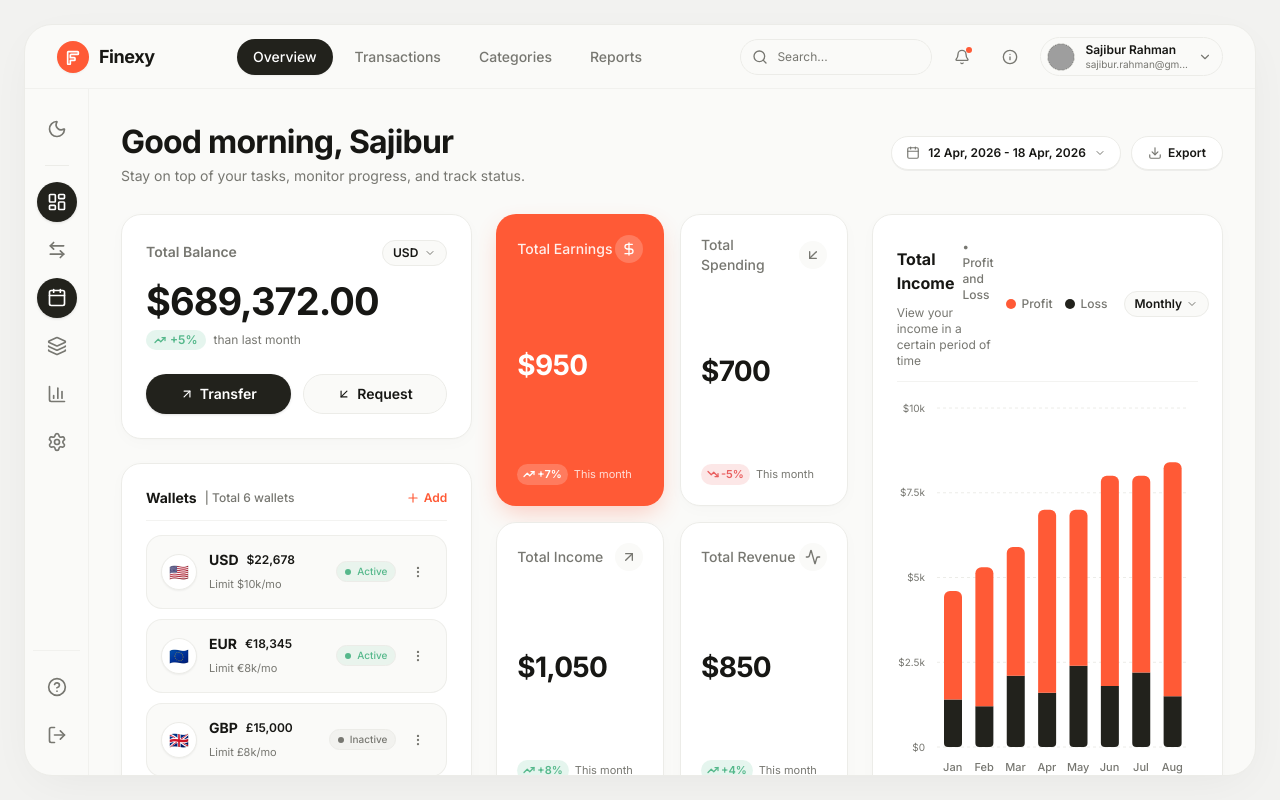
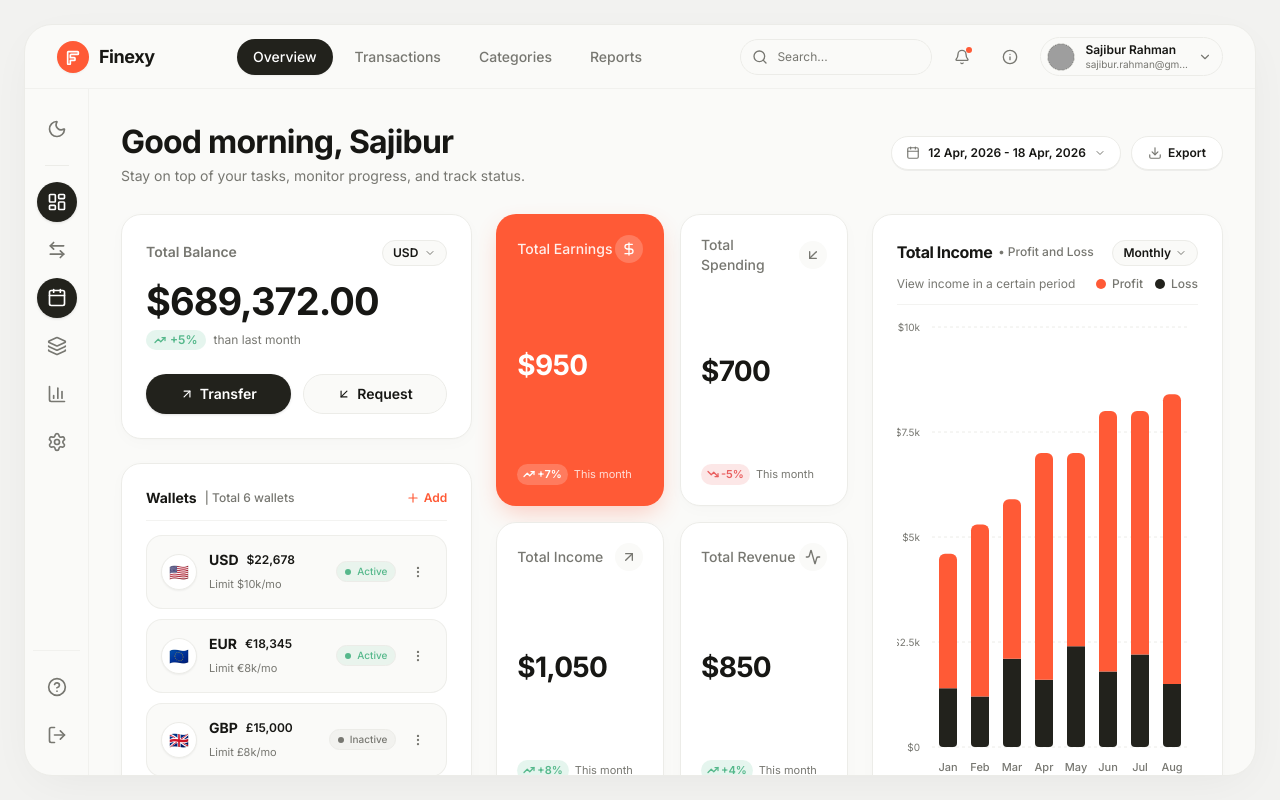
Before and after one commit to alpin278/finexy, a React (Vite) app: page /overview in a window 1280 px wide. Built offline with nearby package versions, Linux system fonts and the light colour scheme; grey boxes are pictures that could not be loaded.

Commit message:
fix(overview): refine dashboard visual fidelity to Figma

```diff
--- a/src/components/dashboard/ProfitLossChart.tsx
+++ b/src/components/dashboard/ProfitLossChart.tsx
@@ -65,30 +65,14 @@ export function ProfitLossChart({ data, className }: ProfitLossChartProps) {
   return (
     <Card className={cn('p-5 sm:p-6 flex flex-col justify-between', className)}>
       {/* Header */}
-      <div className="flex flex-col sm:flex-row sm:items-center justify-between gap-3 pb-3 border-b border-border/60">
-        <div>
-          <div className="flex items-center gap-2">
-            <h3 className="text-sm sm:text-base font-bold text-primary">Total Income</h3>
-            <span className="text-xs text-secondary font-medium">• Profit and Loss</span>
-          </div>
-          <p className="text-xs text-secondary mt-0.5">
-            View your income in a certain period of time
-          </p>
-        </div>
-
-        {/* Legend + Period Select */}
-        <div className="flex items-center gap-4 self-start sm:self-auto">
-          <div className="flex items-center gap-3 text-xs">
-            <div className="flex items-center gap-1.5">
-              <span className="w-2.5 h-2.5 rounded-full bg-accent" />
-              <span className="text-secondary font-medium">Profit</span>
-            </div>
-            <div className="flex items-center gap-1.5">
-              <span className="w-2.5 h-2.5 rounded-full bg-dark" />
-              <span className="text-secondary font-medium">Loss</span>
-            </div>
+      <div className="flex flex-col gap-2.5 pb-3 border-b border-border/60">
+        <div className="flex items-center justify-between gap-2">
+          <div className="flex items-center gap-1.5 flex-wrap">
+            <h3 className="text-sm sm:text-base font-bold text-primary tracking-tight whitespace-nowrap">Total Income</h3>
+            <span className="text-xs text-secondary font-medium whitespace-nowrap">• Profit and Loss</span>
           </div>
 
+          {/* Period Select Pill */}
           <div className="relative">
             <button
               type="button"
@@ -121,14 +105,30 @@ export function ProfitLossChart({ data, className }: ProfitLossChartProps) {
             )}
           </div>
         </div>
+
+        <div className="flex items-center justify-between text-xs text-secondary">
+          <p className="text-xs text-secondary">
+            View income in a certain period
+          </p>
+          <div className="flex items-center gap-3">
+            <div className="flex items-center gap-1.5">
+              <span className="w-2.5 h-2.5 rounded-full bg-accent" />
+              <span className="text-secondary font-medium">Profit</span>
+            </div>
+            <div className="flex items-center gap-1.5">
+              <span className="w-2.5 h-2.5 rounded-full bg-dark" />
+              <span className="text-secondary font-medium">Loss</span>
+            </div>
+          </div>
+        </div>
       </div>
 
       {/* Chart Area */}
-      <div className="w-full flex-1 min-h-[240px] pt-4">
+      <div className="w-full flex-1 min-h-[240px] pt-3">
         <ResponsiveContainer width="100%" height="100%" minHeight={220} minWidth={200}>
           <BarChart
             data={data}
-            margin={{ top: 10, right: 10, left: -20, bottom: 0 }}
+            margin={{ top: 10, right: 10, left: -25, bottom: 0 }}
             barSize={18}
           >
             <CartesianGrid
@@ -160,6 +160,7 @@ export function ProfitLossChart({ data, className }: ProfitLossChartProps) {
               stackId="a"
               fill="#22221C"
               radius={[0, 0, 4, 4]}
+              isAnimationActive={false}
             />
             <Bar
               dataKey="profit"
@@ -167,6 +168,7 @@ export function ProfitLossChart({ data, className }: ProfitLossChartProps) {
               stackId="a"
               fill="#FF5A36"
               radius={[6, 6, 0, 0]}
+              isAnimationActive={false}
             />
           </BarChart>
         </ResponsiveContainer>
--- a/src/pages/OverviewPage.tsx
+++ b/src/pages/OverviewPage.tsx
@@ -149,8 +149,8 @@ export function OverviewPage() {
             wallets={mockWallets}
             totalWalletsCount={6}
             onAddWallet={() => {
-              setTransferMode('transfer');
-              setTransferModalOpen(true);
+              // Harmless placeholder interaction for Add Wallet (flow not designed yet)
+              console.log('Add Wallet action clicked');
             }}
             className="h-full"
           />
```
